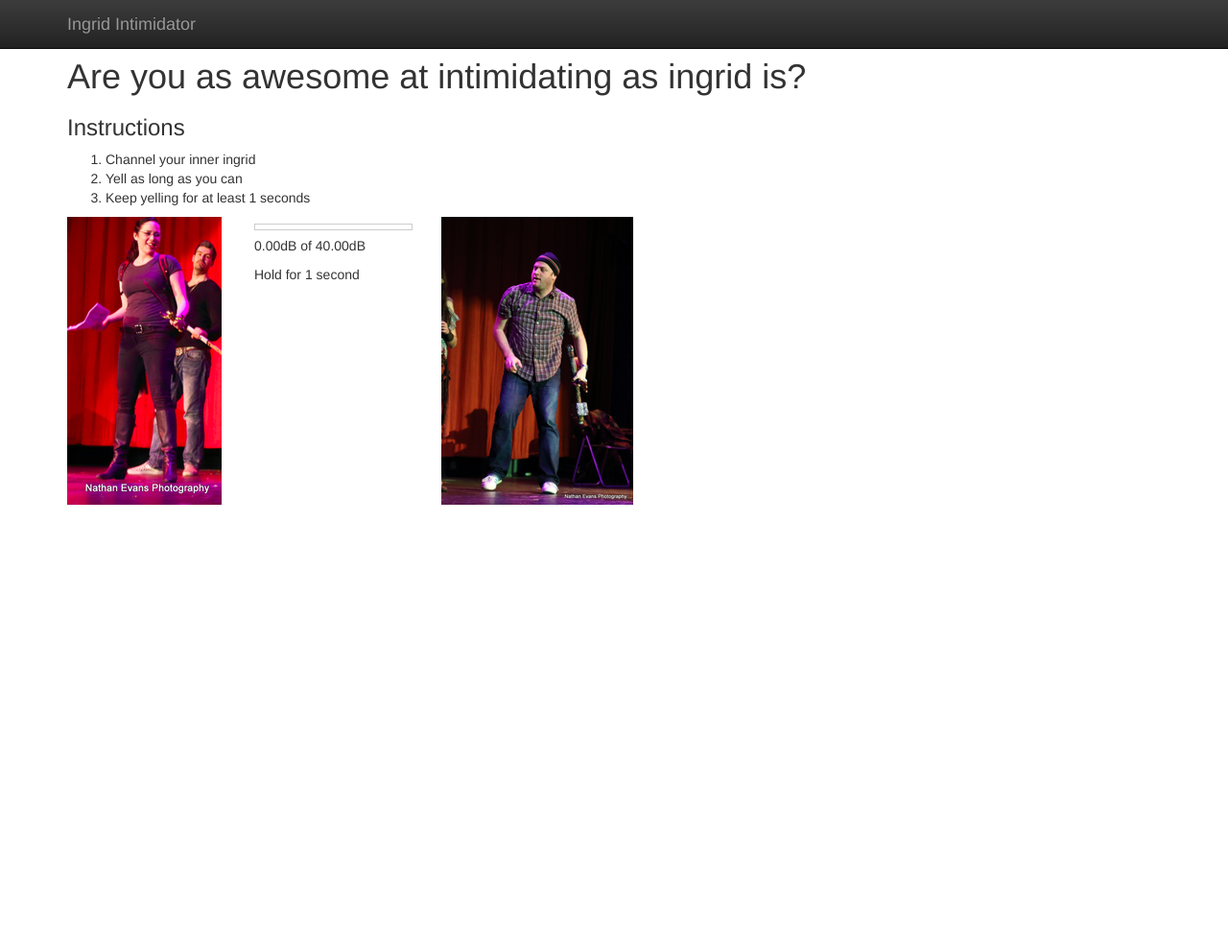
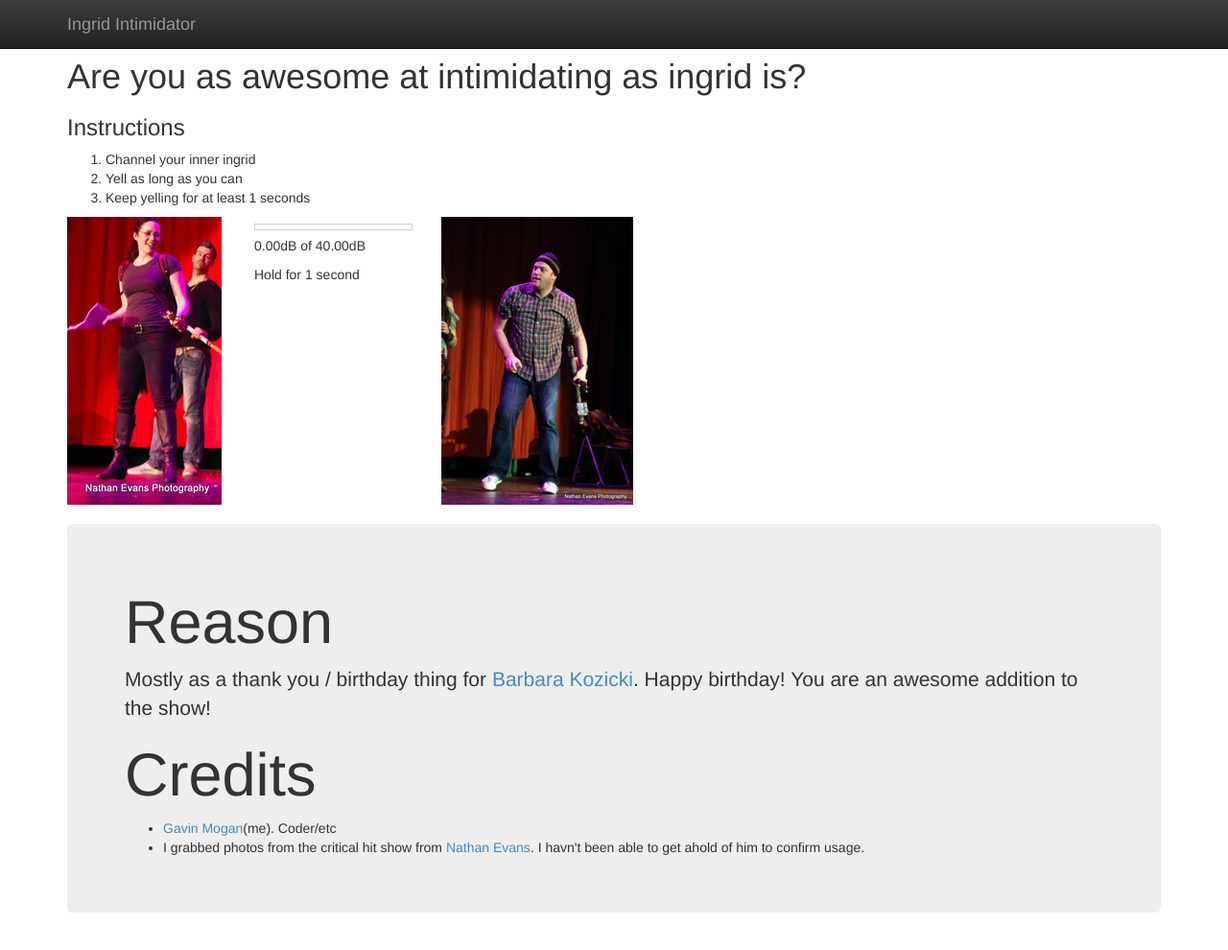
Before and after one commit to halkeye/ingrid_intimidator, a website: page index.html in a window 1280 px wide. Shown: the whole page at 96% size. Before the commit the page ends 800 px from the top, so only its background shows below. Drawn offline with Linux system fonts and the light colour scheme.

Commit message:
reason/credits

```diff
--- a/index.html
+++ b/index.html
@@ -143,6 +143,18 @@
           </table>
         </div>
       </div>
+
+      <div class="jumbotron">
+        <h1>Reason</h1>
+        <p>
+          Mostly as a thank you / birthday thing for <a href="https://twitter.com/BarbaraKozicki/">Barbara Kozicki</a>. Happy birthday! You are an awesome addition to the show!
+        </p>
+        <h1>Credits</h1>
+        <ul>
+          <li><a href="http://www.gavinmogan.com">Gavin Mogan</a>(me). Coder/etc</li>
+          <li>I grabbed photos from the critical hit show from <a href="https://plus.google.com/+NathanEvans1">Nathan Evans</a>. I havn't been able to get ahold of him to confirm usage.</li>
+        </ul>
+      </div>
     </div>
     <script src="bower_components/jquery/dist/jquery.min.js" type="text/javascript"></script>
     <script src="bower_components/bootstrap/dist/js/bootstrap.min.js" type="text/javascript"></script>
```
